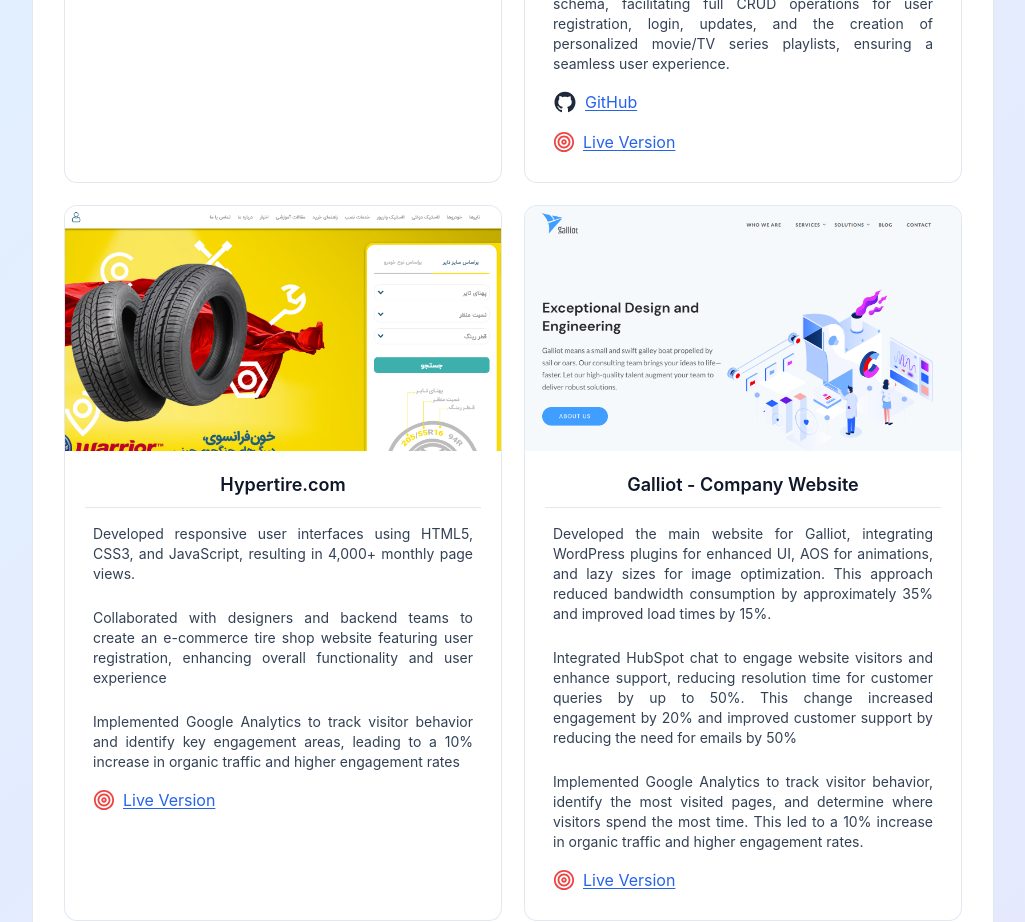
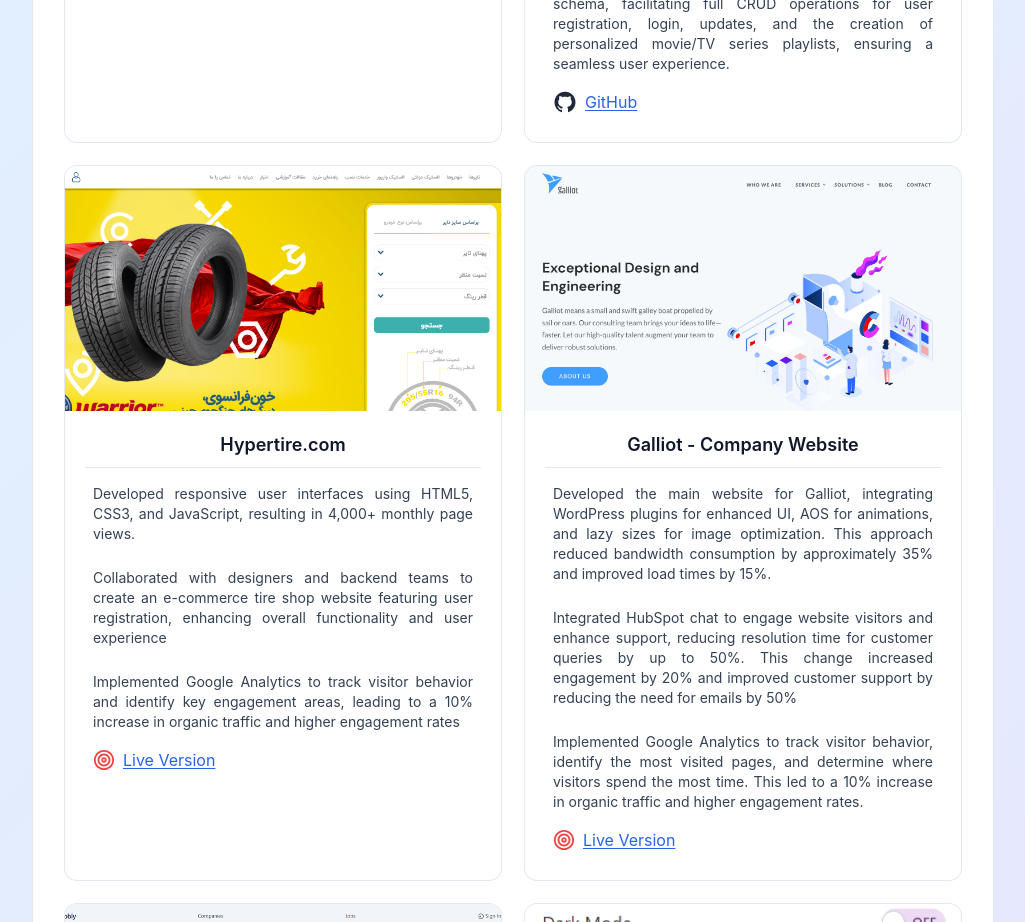
Before and after one commit to behnamsaba/resume, a React (Create React App) app: page /projects in a window 1280 px wide. Shown: the part 1760-2682 px from the top of the page, without its empty margins (127-1152 px from the left). Built offline with nearby package versions, Linux system fonts and the light colour scheme.

Commit message:
fix link

```diff
--- a/src/data/projects.js
+++ b/src/data/projects.js
@@ -52,7 +52,6 @@
             'Designed and implemented a PostgreSQL database schema, facilitating full CRUD operations for user registration, login, updates, and the creation of personalized movie/TV series playlists, ensuring a seamless user experience.',
         ],
         githubLink: 'https://github.com/behnamsaba/one_movies',
-        liveLink: 'https://onemovies-omega.vercel.app/',
         imageSrc: '/onemovie.png',
         imageAlt: 'one movie',
     },
```
